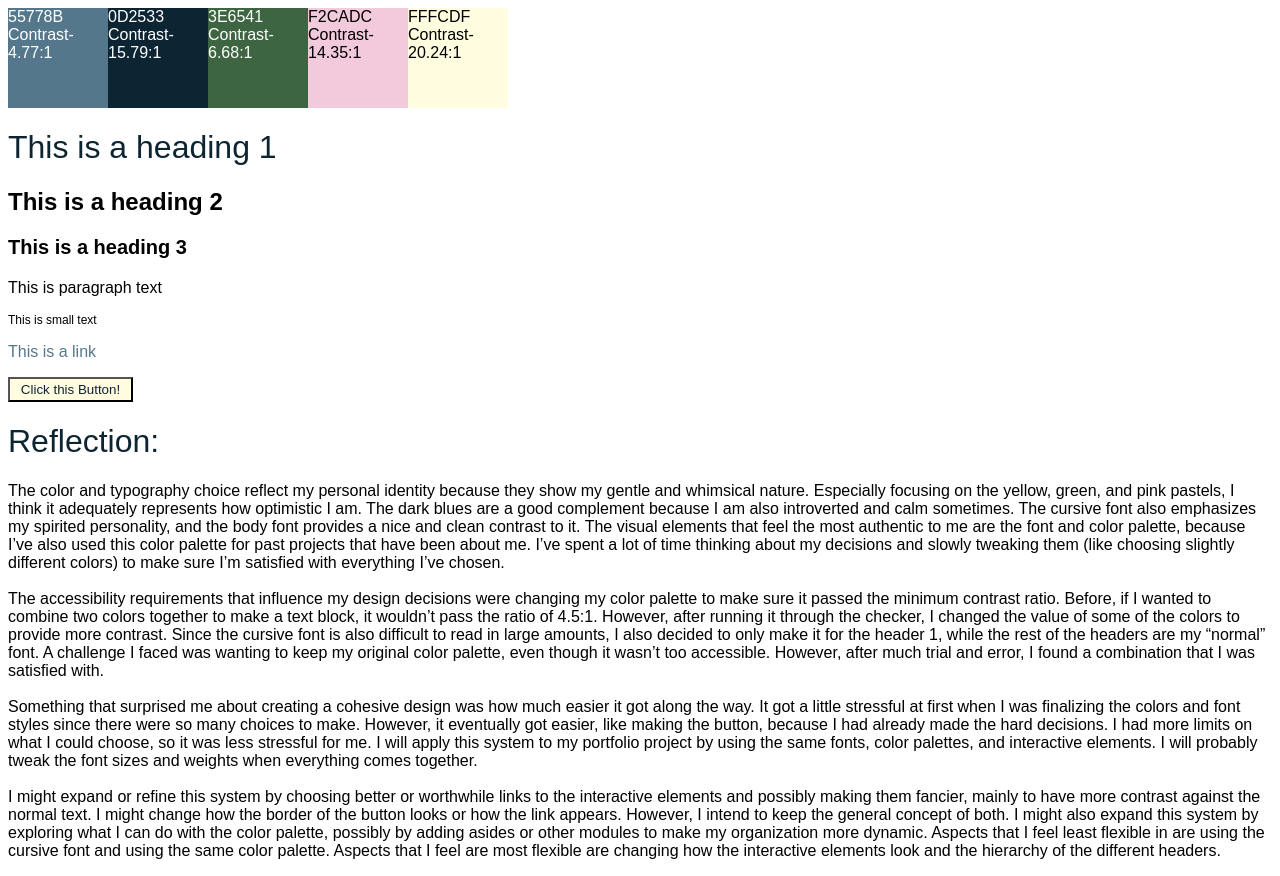
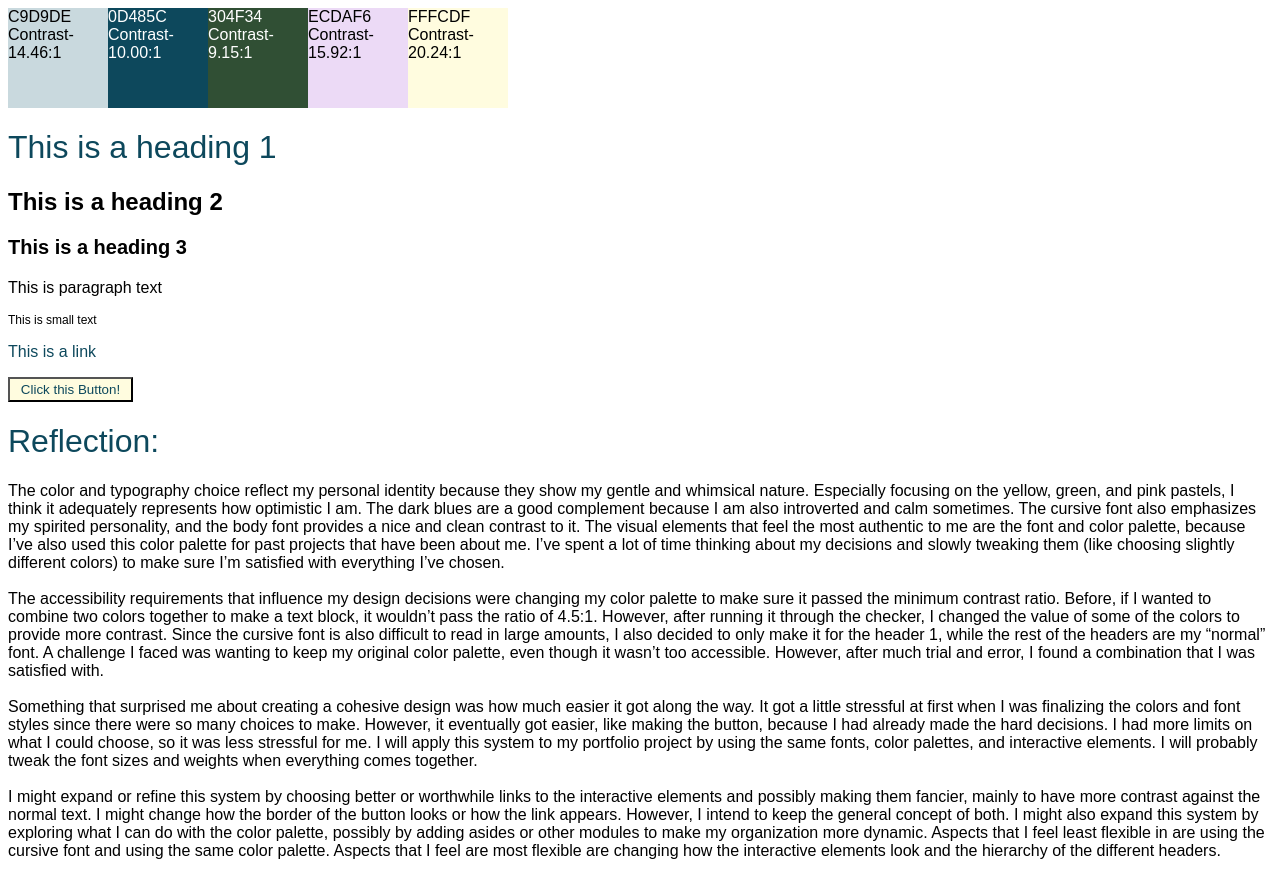
Before and after one commit to skylanguyen/skylanguyen.github.io, a plain HTML site: page ica/week4.html in a window 1280 px wide. Drawn offline with Linux system fonts and the light colour scheme; a web font is replaced by a local one.

Commit message:
changed some colors

```diff
--- a/ica/week4.html
+++ b/ica/week4.html
@@ -25,19 +25,19 @@
         }
 
         #box1{
-            background-color:#0D2533}
+            background-color:#0D485C}
 
         #box2{
-            background-color: #55778B}
+            background-color: #C9D9DE}
 
         #box3{
-            background-color: #F2CADC}
+            background-color: #ECDAF6}
 
         #box4{
             background-color: #FFFCDF}
 
         #box5{
-            background-color: #3E6541}
+            background-color: #304F34}
 
      /* font size and styles */
         p{
@@ -58,19 +58,19 @@
             font-weight: 400;
             font-style: normal;
             font-size: 32px;
-            color: #0D2533;
+            color: #0D485C;
         }
 
         /* Link Style */
 
          a {
             text-decoration: none;
-            color:#55778B;
+            color:#0D485C;
         }
 
         a:hover {
             text-decoration: underline;
-            color: #0D2533;
+            color: #304F34;
         }
 
         a:visited {
@@ -85,12 +85,12 @@
             font-weight: 400;
             font-style: normal;
             background-color:#FFFCDF;
-            color:#0D2533
+            color:#0D485C
        }
 
        .button-box:hover{
-        background-color: #3E6541;
-        color:white
+        background-color: #ECDAF6;
+        color:black
        }
 
 
@@ -100,10 +100,10 @@
 
     <!--Displays color pallete and corresponding hex and contrast ratio-->
     <div class="flex">
-    <div class="color-box" id="box2" style="color:white">55778B <br> Contrast- 4.77:1</div>
-    <div class="color-box" id="box1" style="color:white">0D2533<br> Contrast- 15.79:1</div>
-    <div class="color-box" id="box5" style="color:white">3E6541<br> Contrast- 6.68:1</div>
-    <div class="color-box" id="box3">F2CADC<br> Contrast- 14.35:1</div>
+    <div class="color-box" id="box2" style="color:black">C9D9DE <br> Contrast- 14.46:1</div>
+    <div class="color-box" id="box1" style="color:white">0D485C<br> Contrast- 10.00:1</div>
+    <div class="color-box" id="box5" style="color:white">304F34<br> Contrast-<br>9.15:1</div>
+    <div class="color-box" id="box3">ECDAF6<br> Contrast- 15.92:1</div>
     <div class="color-box" id="box4">FFFCDF<br> Contrast- 20.24:1</div>
     </div>
 
--- a/wa/stylesystem.css
+++ b/wa/stylesystem.css
@@ -4,7 +4,7 @@ html{
             font-family: "futura-pt", sans-serif;
             font-weight: 400;
             font-style: normal;
-            background-color: #F2CADC;
+            background-color: #C9D9DE;
         }
 
 
@@ -15,19 +15,19 @@ html{
         }
 
         #box1{
-            background-color:#0D2533}
+            background-color:#0D485C}
 
         #box2{
-            background-color: #55778B}
+            background-color: #C9D9DE}
 
         #box3{
-            background-color: #F2CADC}
+            background-color: #ECDAF6}
 
         #box4{
             background-color: #FFFCDF}
 
         #box5{
-            background-color: #3E6541}
+            background-color: #304F34}
 
      /* font size and styles */
         p{
@@ -48,29 +48,29 @@ html{
             font-weight: 400;
             font-style: normal;
             font-size: 32px;
-            color: #0D2533
+            color: #0D485C
         }
 
         /* Link Style */
 
          a {
             text-decoration: none;
-            color:#55778B;
+            color:#0D485C;
         }
 
         a:hover {
             text-decoration: underline;
-            color: #0D2533;
+            color: #304F34;
         }
 
         a:visited {
-            color: #3E6541;
+            color: #304F34;
         }
 
         /*Button Customization */
        .button-box{
-            height: 30px;
-            width: 100px;
+            height: 25px;
+            width: 125px;
             line-height:30px;
             display: inline-block;
             text-align: center;
@@ -79,10 +79,10 @@ html{
             font-weight: 400;
             font-style: normal;
             background-color:#FFFCDF;
-            color:#0D2533;
+            color:#0D485C;
        }
 
        .button-box:hover{
-        background-color: #3E6541;
-        color:white
+        background-color: #ECDAF6;
+        color:black
        }
```
